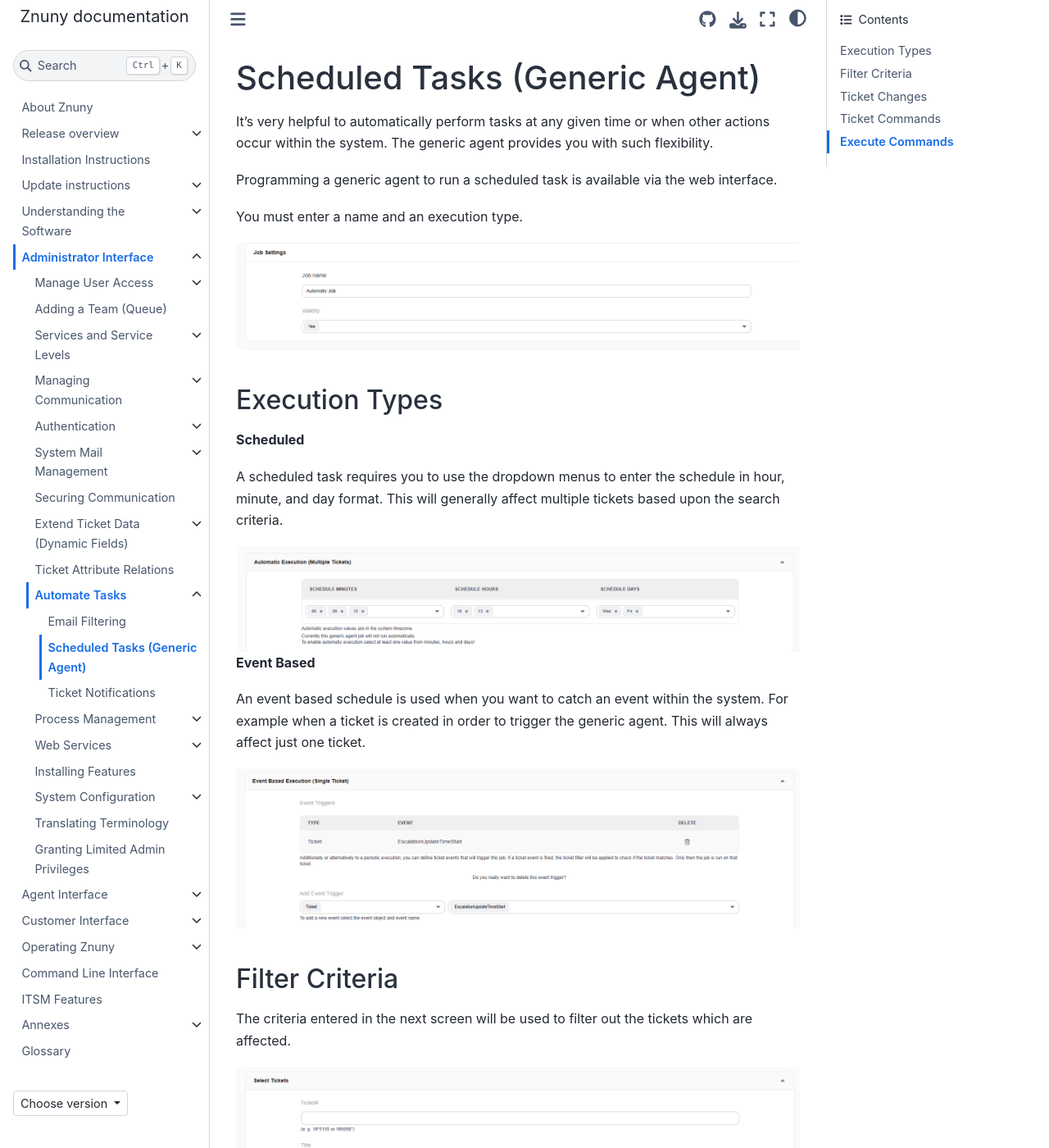
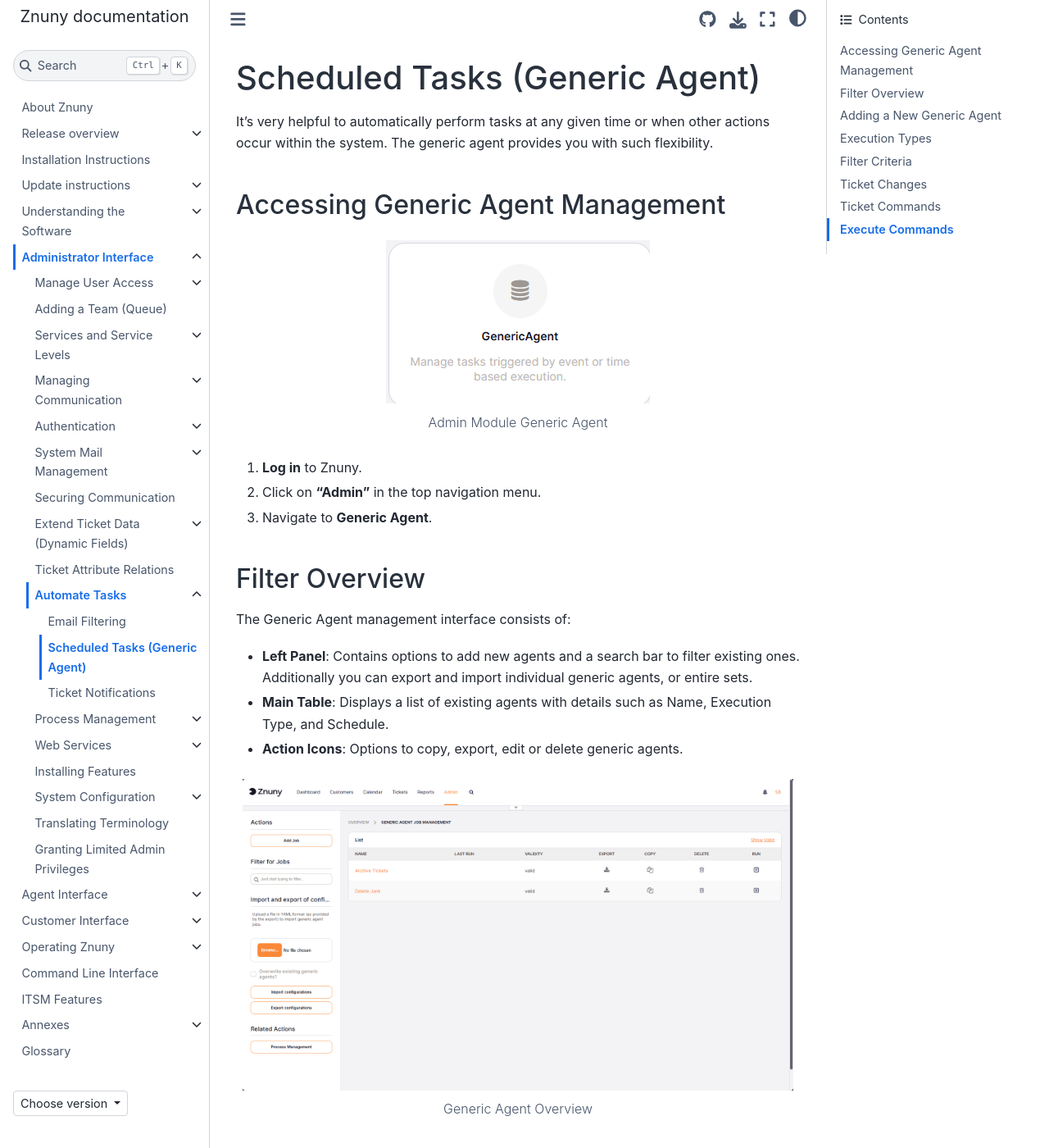
Before and after one commit to znuny/manual, a Sphinx documentation site: the page built from source/admin/automation/generic_agent/index.rst, in a window 1280 px wide and 1400 px high. Shown: the whole window at 82% size. Built offline with Sphinx 7.4.7 and the Sphinx Book theme 1.1.4, drawn with Linux system fonts in a browser that asks for light colours; some of the changed text lies outside the part shown.

Commit message:
Added import/export/copy function for postmaster filters and generic agents.

```diff
--- a/source/admin/automation/generic_agent/index.rst
+++ b/source/admin/automation/generic_agent/index.rst
@@ -5,7 +5,31 @@
 
 It's very helpful to automatically perform tasks at any given time or when other actions occur within the system. The generic agent provides you with such flexibility.
 
-Programming a generic agent to run a scheduled task is available via the web interface.
+Accessing Generic Agent Management
+**********************************
+
+.. figure:: images/generic_agent_admin.PNG
+
+   Admin Module Generic Agent
+
+1. **Log in** to Znuny.
+2. Click on **"Admin"** in the top navigation menu.
+3. Navigate to **Generic Agent**.
+
+Filter Overview
+***************
+The Generic Agent management interface consists of:
+
+- **Left Panel**: Contains options to add new agents and a search bar to filter existing ones. Additionally you can export and import individual generic agents, or entire sets.
+- **Main Table**: Displays a list of existing agents with details such as Name, Execution Type, and Schedule.
+- **Action Icons**: Options to copy, export, edit or delete generic agents.
+
+.. figure:: images/generic_agent_overview.PNG
+
+   Generic Agent Overview
+
+Adding a New Generic Agent
+**************************
 
 You must enter a name and an execution type.
 
```
Also changed, not shown: source/admin/automation/postmaster_filter/index.rst (+10 -5 lines), source/annexes/entity_management/index.rst (+9 -7 lines), source/admin/automation/generic_agent/images/generic_agent_admin.PNG (added), source/admin/automation/generic_agent/images/generic_agent_overview.PNG (added), source/admin/automation/postmaster_filter/images/postmaster_filter_overview.PNG.
